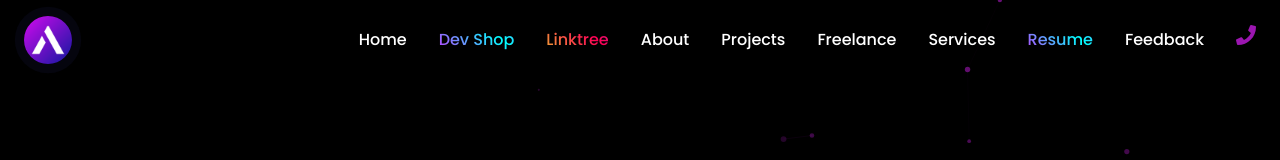
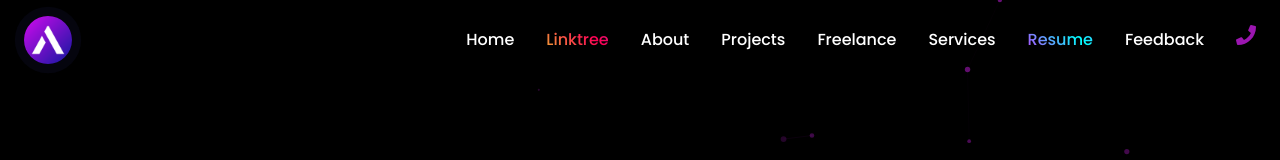
Before and after one commit to ADITYAPIMPALE11127/portfolio, a React (Vite) app: page / in a window 1280 px wide. Shown: the top 160 px of the page. Built offline with nearby package versions, Linux system fonts and the light colour scheme; the HTML template or start-up script is replaced by a standard one.

Commit message:
Updated Navbar.jsx

```diff
--- a/src/components/Navbar.jsx
+++ b/src/components/Navbar.jsx
@@ -28,7 +28,6 @@ const Navbar = () => {
 
 const navItems = [
   { name: 'Home', href: '#home' },
-  { name: 'Dev Shop', href: 'https://dev-e-commerce.vercel.app/', external: true, className: 'gradient-text' },
   { name: 'Linktree', href: 'https://linktr.ee/AdityaPimpale411', external: true, className: 'gradient-text-2' },
   { name: 'About', href: '#about' },
   { name: 'Projects', href: '#projects' },
```
